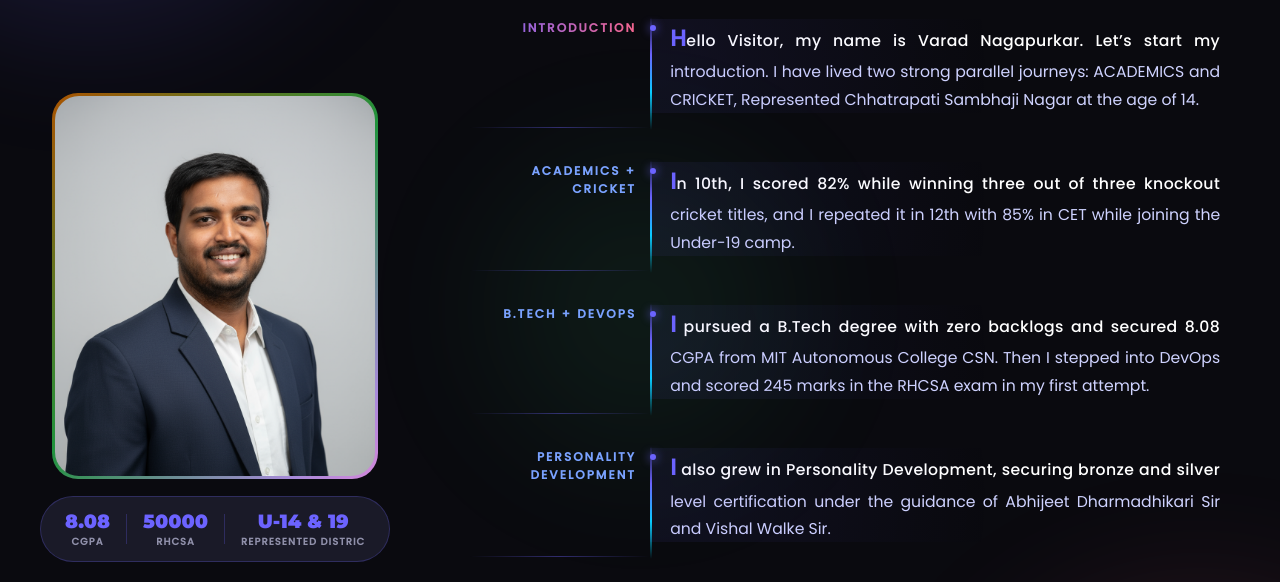
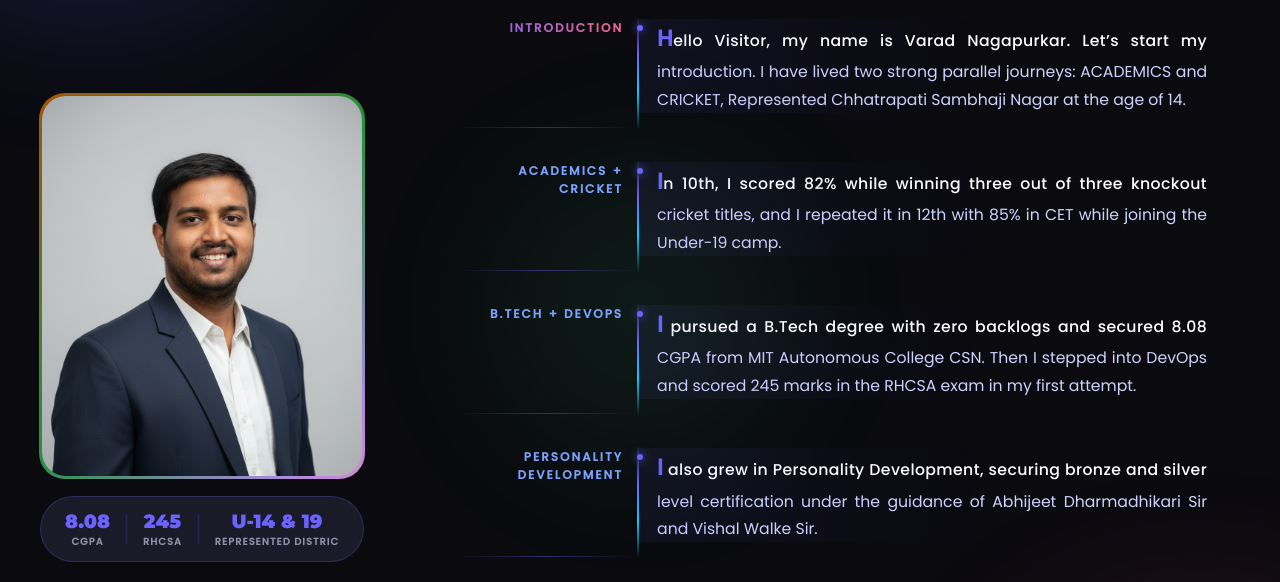
Before and after one commit to varadnagapurkar01/varad_portfolio, a plain HTML site: page index.html in a window 1280 px wide. Shown: the part 335-917 px from the top of the page. Drawn offline with Linux system fonts and the light colour scheme.

Commit message:
RHCSA mark setup

```diff
--- a/index.html
+++ b/index.html
@@ -48,7 +48,7 @@
           </div>
           <div class="qstat-divider"></div>
           <div class="qstat">
-            <span class="qstat-num">50000</span>
+            <span class="qstat-num">245</span>
             <span class="qstat-label">RHCSA</span>
           </div>
           <div class="qstat-divider"></div>
```
